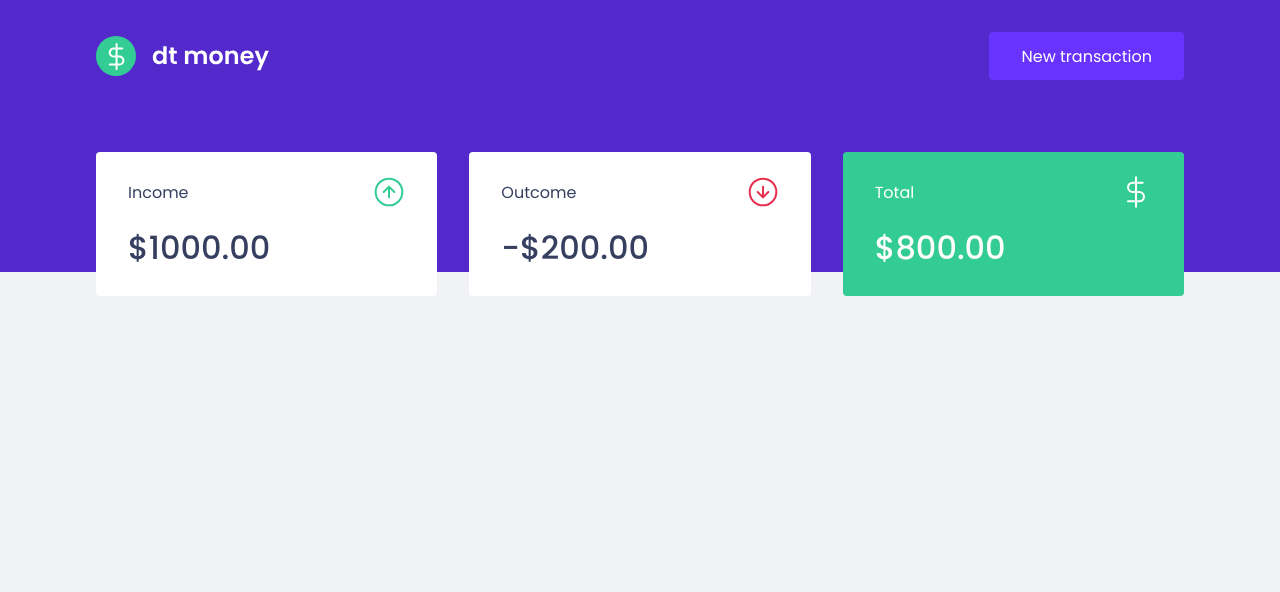
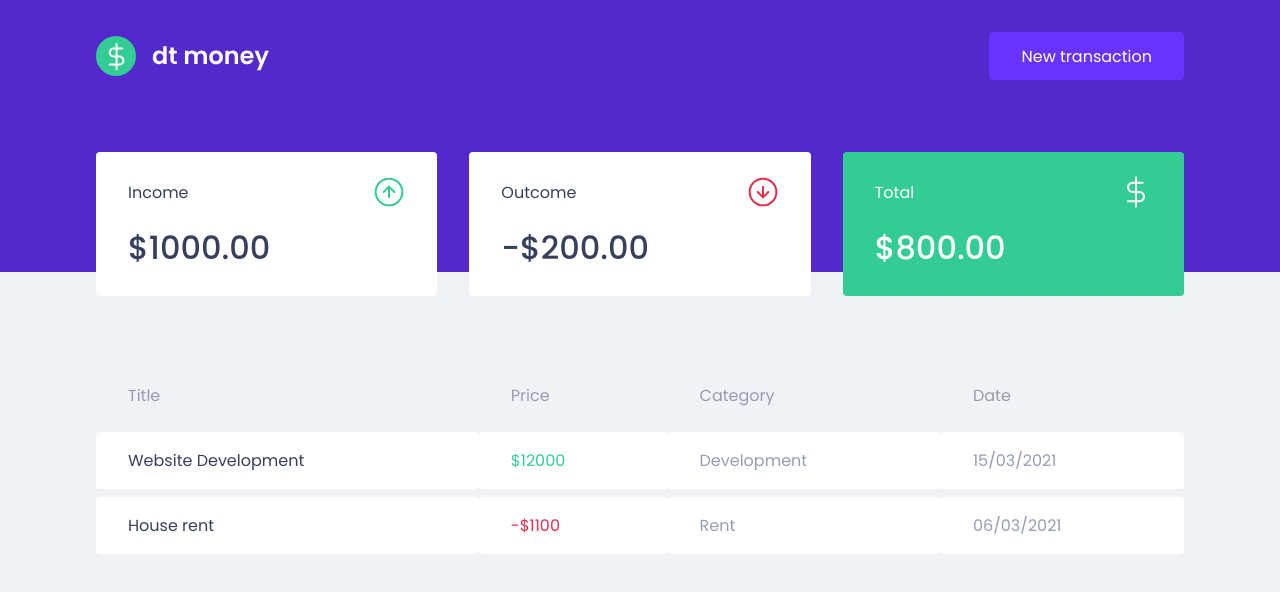
Before and after one commit to viniciusoliveiras/dtmoney, a React (Create React App) app: page / in a window 1280 px wide. Shown: the top 592 px of the page. Built offline with nearby package versions, Linux system fonts and the light colour scheme.

Commit message:
Componentizacao | Componente: TransactionsTable

```diff
--- a/src/components/Dashboard/index.tsx
+++ b/src/components/Dashboard/index.tsx
@@ -1,4 +1,5 @@
 import { Summary } from '../Summary';
+import { TransactionsTable } from '../TransactionsTable';
 import { Container } from './styles';
 
 export function Dashboard() {
@@ -6,6 +7,7 @@
     <>
       <Container>
         <Summary />
+        <TransactionsTable />
       </Container>
     </>
   );
--- /dev/null
+++ b/src/components/TransactionsTable/index.tsx
@@ -0,0 +1,34 @@
+import { Container } from './styles';
+
+export function TransactionsTable() {
+  return (
+    <Container>
+      <table>
+        <thead>
+          <tr>
+            <th>Title</th>
+            <th>Price</th>
+            <th>Category</th>
+            <th>Date</th>
+          </tr>
+        </thead>
+
+        <tbody>
+          <tr>
+            <td>Website Development</td>
+            <td className="deposit">$12000</td>
+            <td>Development</td>
+            <td>15/03/2021</td>
+          </tr>
+
+          <tr>
+            <td>House rent</td>
+            <td className="withdraw">-$1100</td>
+            <td>Rent</td>
+            <td>06/03/2021</td>
+          </tr>
+        </tbody>
+      </table>
+    </Container>
+  );
+}
--- /dev/null
+++ b/src/components/TransactionsTable/styles.ts
@@ -0,0 +1,39 @@
+import styled from "styled-components";
+
+export const Container = styled.div`
+  margin-top: 4rem;
+
+  table{
+    width: 100%;
+    border-spacing: 0 0.5rem;
+
+    th{
+      color: var(--text-body);
+      font-weight: 400;
+      padding: 1rem 2rem;
+      text-align: left;
+      line-height: 1.5rem;
+    }
+
+    td{
+      padding: 1rem 2rem;
+      border: 0;
+      background-color: var(--shape);
+      color: var(--text-body);
+      border-radius: 0.25rem;
+
+      &:first-child{
+        color: var(--text-title);
+      }
+
+      &.deposit{
+        color: var(--green);
+      }
+
+      &.withdraw{
+        color: var(--red);
+      }
+    }
+  }
+
+`;
```
